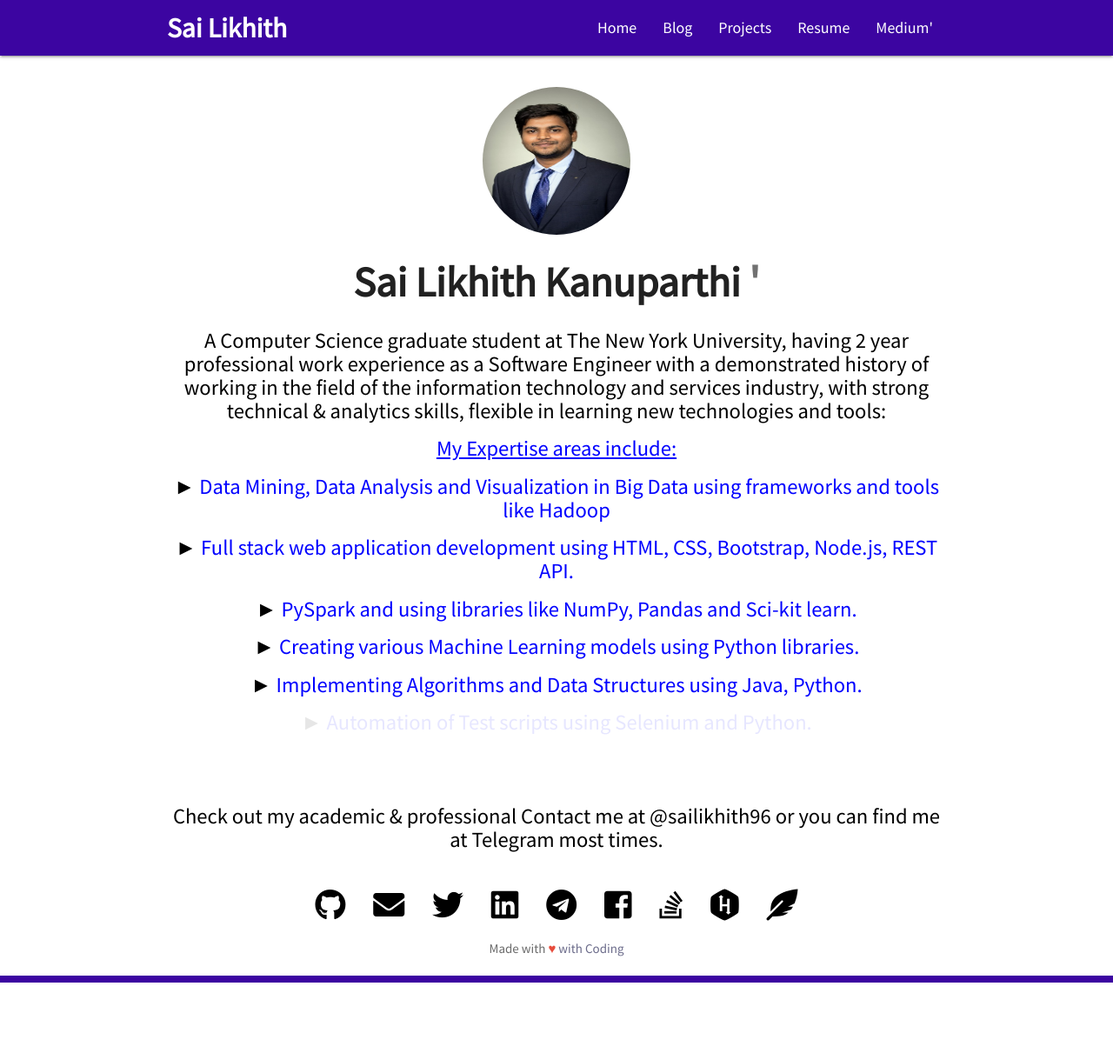
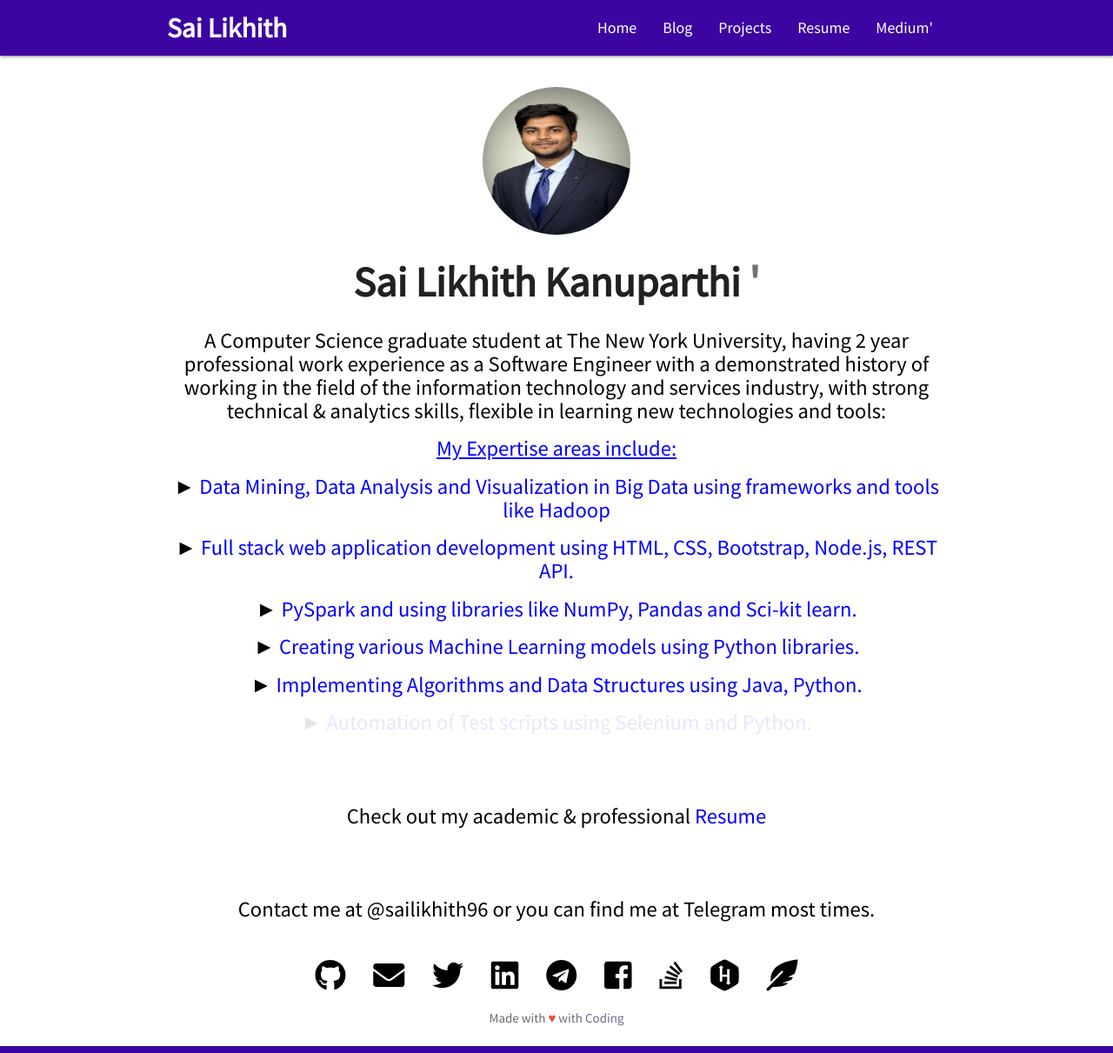
Before and after one commit to SaiLikhith7/Mywebsite, a Jekyll site: the page built from index.html, in a window 1280 px wide. Shown: the whole page at 87% size. Built offline with Jekyll 4.4.1, drawn with Linux system fonts in a browser that asks for light colours; nearby versions of some CDN libraries; before the commit the page ends 1130 px from its top, so only the background shows below that.

Commit message:
Update index.html

```diff
--- a/index.html
+++ b/index.html
@@ -35,9 +35,9 @@ layout: home
       </span>
 
       <h5 id="test9"><span style="color:#000000;"> Check out my academic &amp; professional </span>
-      <span style ="color:#0000ff; class="hov"><a href="{{ site.baseurl }}resume.html" target="_blank"><span style="color:#0000ff>Resume</a></span>
+      <span style ="color:#0000ff; class="hov"><span style="color:#0000ff><a href="{{ site.baseurl }}resume.html" target="_blank">Resume</a></span>
       </h5>
-
+    </br></br>
     <h5 id="test10">
       Contact me at
       <span class="hov"><a href="http://twitter.com/{{ site.twitter }}" target="_blank">@{{ site.twitter }}</a></span>
```
